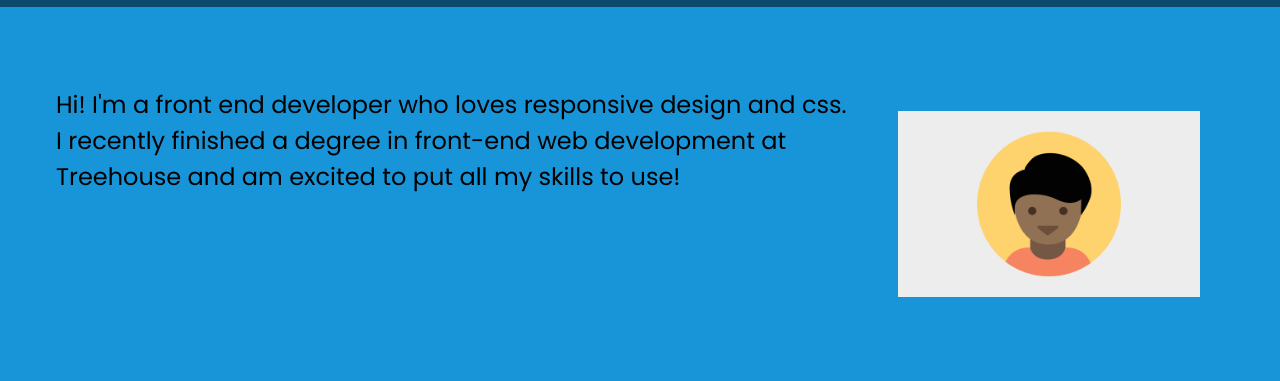
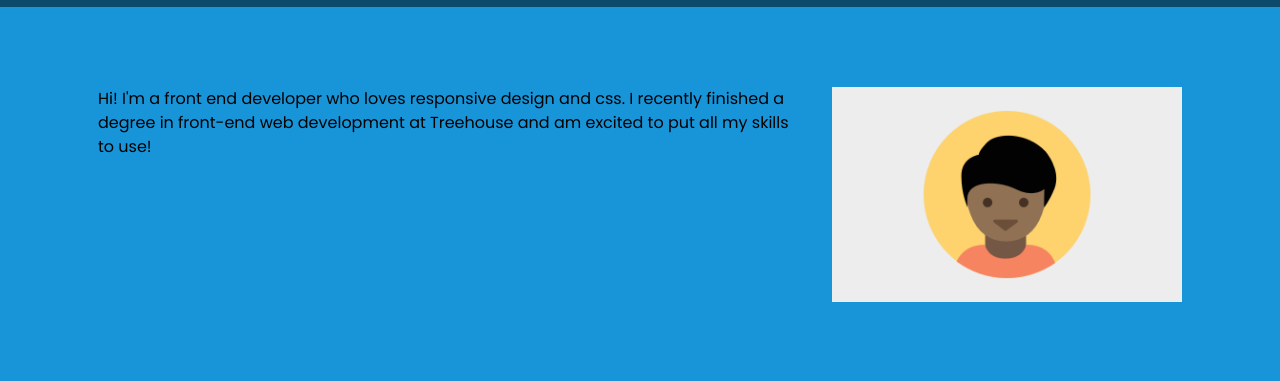
Before and after one commit to jakeangel/techdegree-project-2, a plain HTML site: page index.html in a window 1280 px wide. Shown: the part 78-459 px from the top of the page. Drawn offline with Linux system fonts and the light colour scheme.

Commit message:
profile pic, wrapper, margin, max width
adjusted profile pic size and wrappers margin and wrappers max width

```diff
--- a/css/style.css
+++ b/css/style.css
@@ -31,7 +31,7 @@ img{
 }
 
 .profile-pic{
-	max-width: 350px;
+	max-width: 250px;
 	padding: 1em 1em;
 }
 
@@ -178,7 +178,6 @@ h1{
 	}
 
 	.banner{
-		font-size: 1.5em;
 		text-align: initial;
 	}
 
@@ -189,7 +188,9 @@ h1{
 
 	.profile-pic{
 		float: right;
-		margin-left: 1em;
+		margin-left: 1.5em;
+		padding: 0;
+		max-width: 350px;
 	}
 
 	.col{
@@ -228,6 +229,8 @@ h1{
 	.wrapper{
 		padding-right: 2em;
 		padding-left: 2em;
+		margin: auto;
+		max-width: 1180px;
 	}
 
 	.main-header{
@@ -243,6 +246,8 @@ h1{
 		float: right;
 	}
 
+
+
 	.col{
 		width: 33.33%;
 	}
--- a/index.html
+++ b/index.html
@@ -27,7 +27,7 @@
 	<!-- banner -->
 		<div class="banner clearfix">
 			<img class="profile-pic" src="images/profile-pic.png" alt="profile-pic">
-			<p class="intro">Hi! I'm a front end developer who loves responsive design and css. I recently finished a degree in front-end web development at Treehouse and am excited to put all my skills to use!</p>
+			<p>Hi! I'm a front end developer who loves responsive design and css. I recently finished a degree in front-end web development at Treehouse and am excited to put all my skills to use!</p>
 		</div>
 
 		<!-- main -->
```
